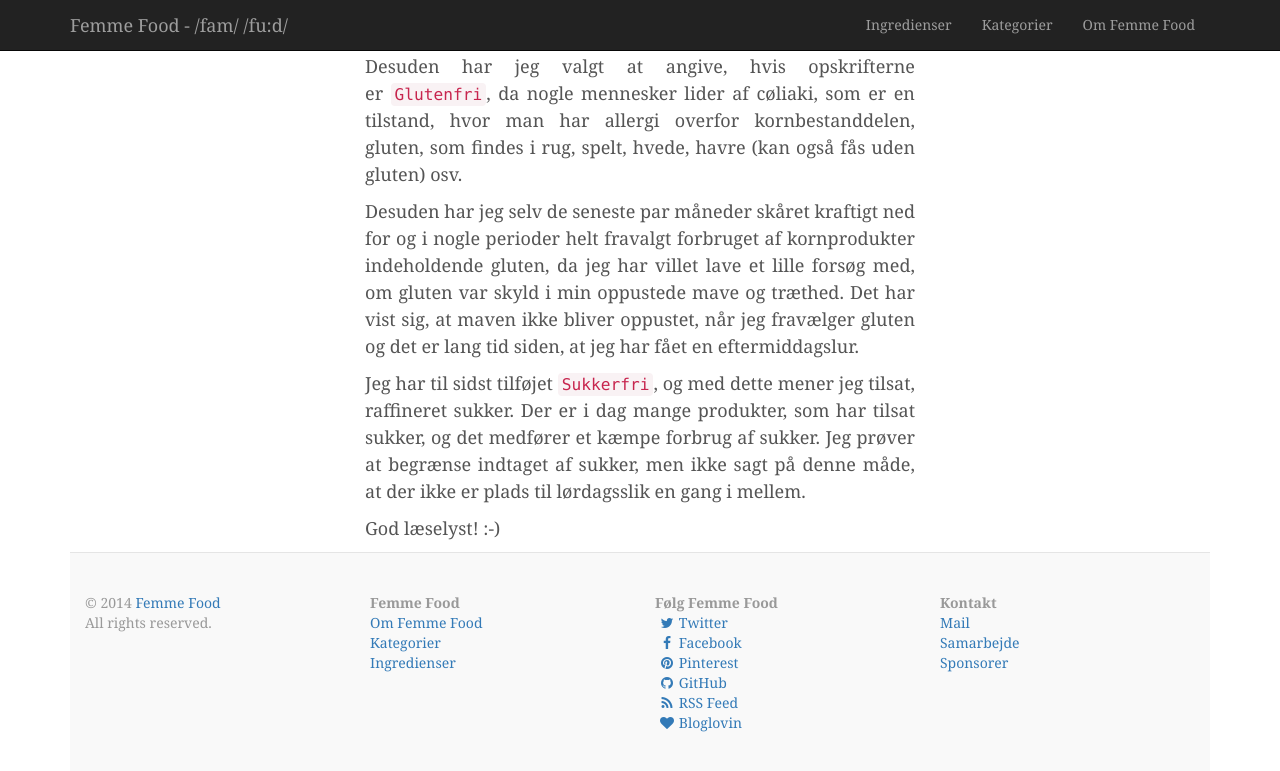
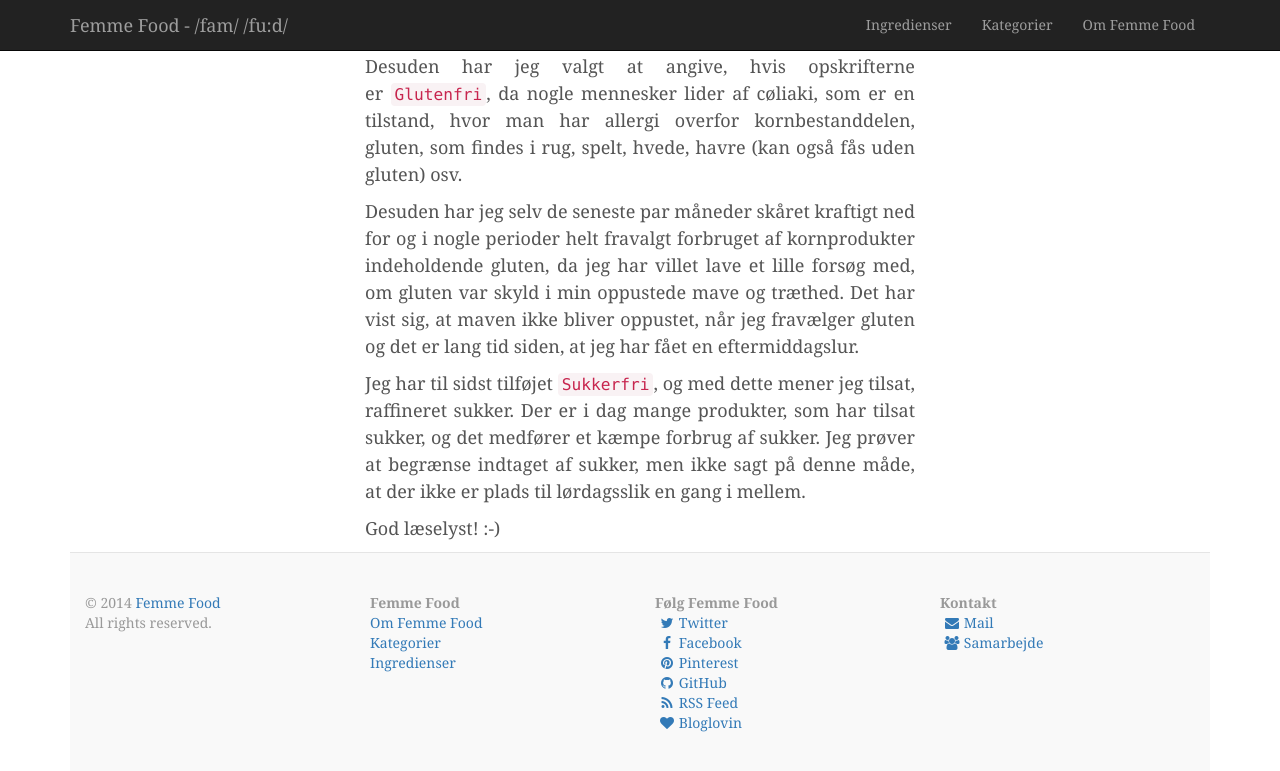
Before and after one commit to femmefood/femmefood.com, a Jekyll site: the page built from about/index.md, in a window 1280 px wide and 900 px high, scrolled down 2765 px. Shown: the top 771 px of the window. Built offline with Jekyll 4.4.1, drawn with Linux system fonts in a browser that asks for light colours; nearby versions of some CDN libraries; Markdown is read by kramdown in place of the engine named in the settings.

Commit message:
adds mail icon etc

```diff
--- a/_layouts/default.html
+++ b/_layouts/default.html
@@ -65,9 +65,8 @@
         <div class="col-md-3">
           <ul class="list-unstyled">
             <li><strong>Kontakt</strong><li>
-            <li><a href="mailto:femmefood@gmail.com">Mail</a></li>
-            <li><a href="/collaboration">Samarbejde</a></li>
-            <li><a href="/sponsors">Sponsorer</a></li>
+            <li><a href="mailto:femmefood@gmail.com"><i class="fa fa-envelope"></i>Mail</a></li>
+            <li><a href="/collaboration"><i class="fa fa-users"></i>Samarbejde</a></li>
           </ul>
         </div>
       </div>
```
